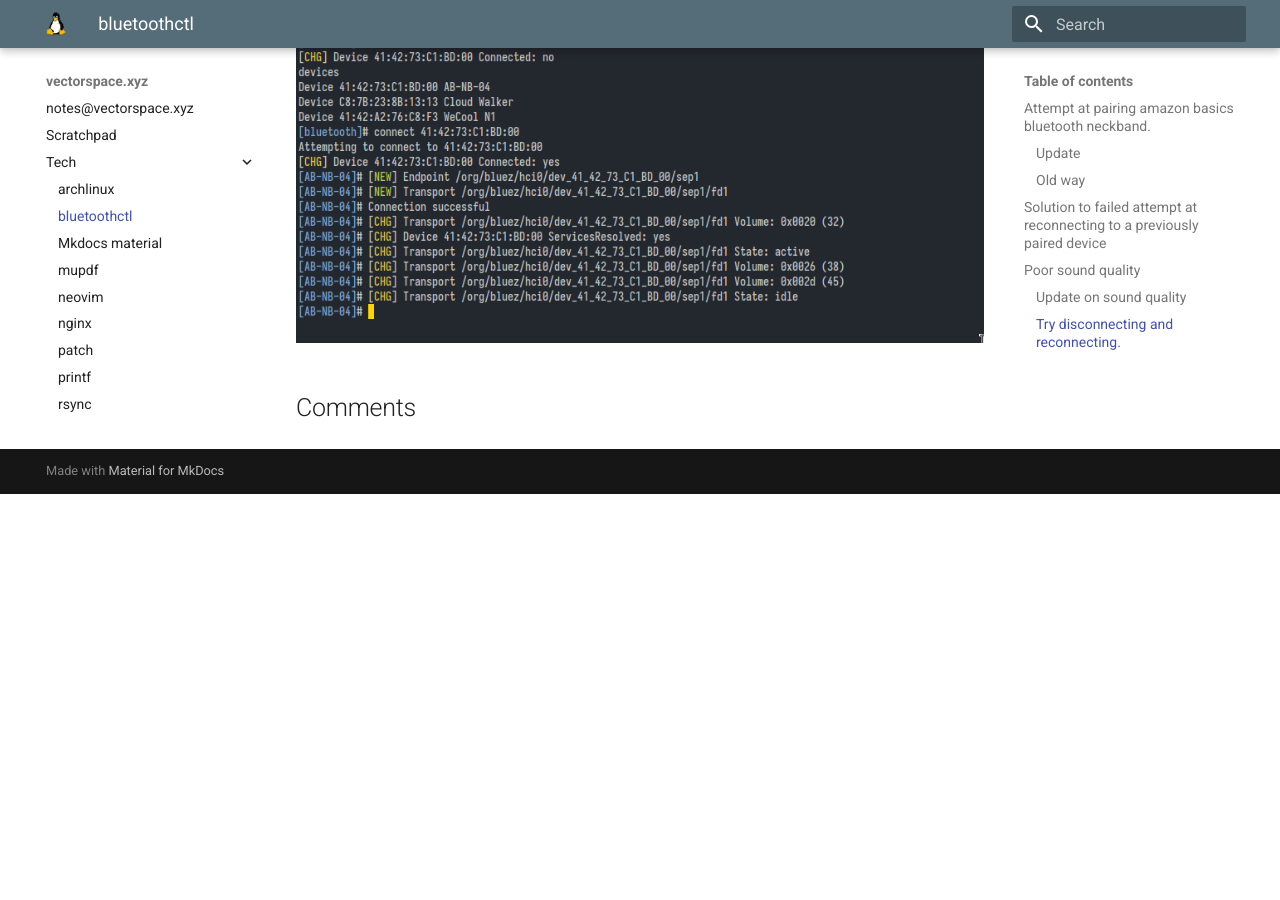
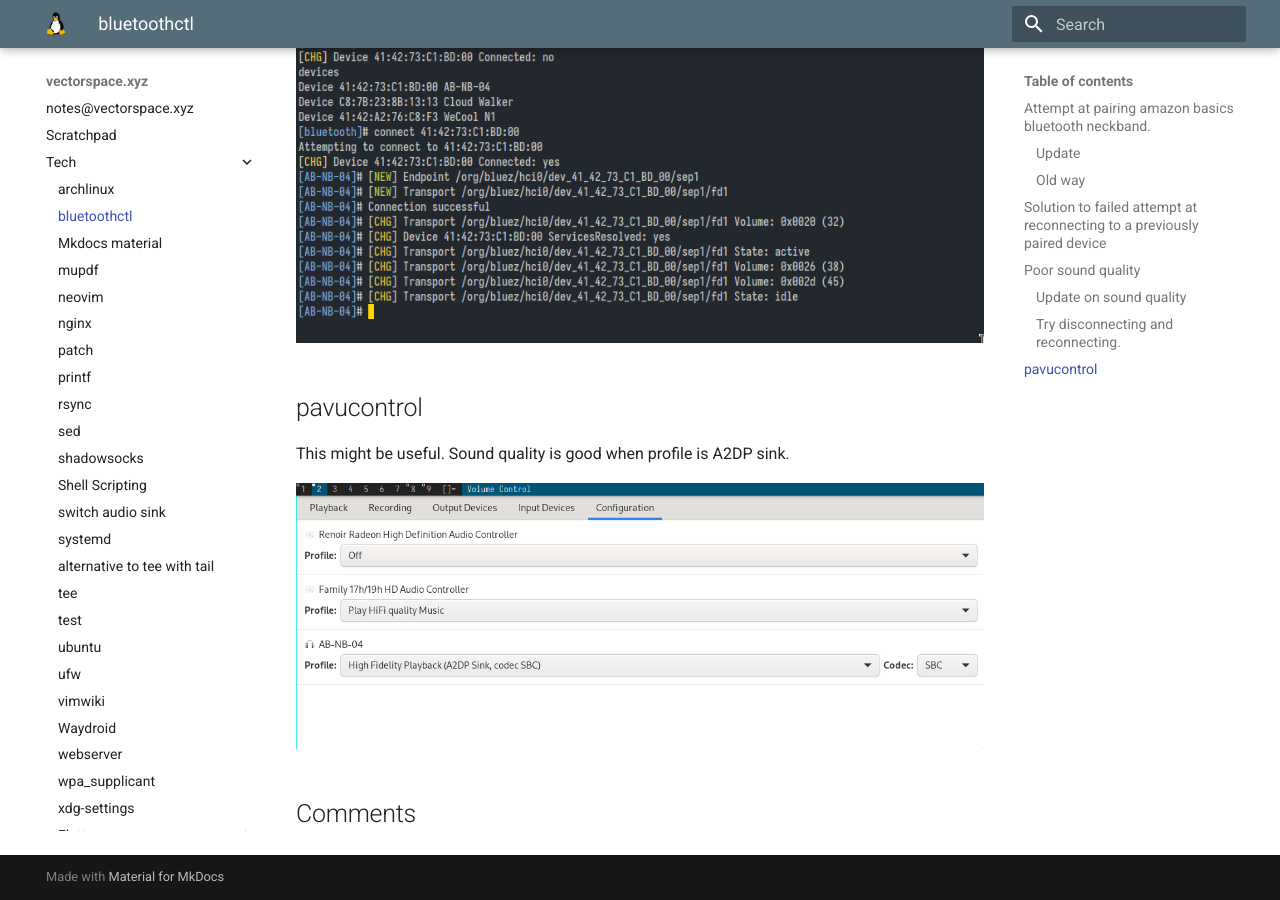
Before and after one commit to vectorspacexyz/vectorspacexyz.github.io, an MkDocs documentation site: the page built from docs/tech/bluetoothctl.md, in a window 1280 px wide and 900 px high, scrolled down 6751 px. Built offline with MkDocs 1.6.1 and Material for MkDocs 9.7.7, drawn with Linux system fonts in a browser that asks for light colours; comment, search, counter and statistics services are not loaded; before the commit the page ends 7245 px from its top, so only the background shows below that.

Commit message:
bluetoothctl stuff

````diff
--- a/docs/tech/bluetoothctl.md
+++ b/docs/tech/bluetoothctl.md
@@ -276,6 +276,7 @@
         }
     }
 ]
+
 ```
 
 ### Try disconnecting and reconnecting.
@@ -283,3 +284,8 @@
 Disconnected and reconnected.
 
 ![1709009915.png](img/1709009915.png)
+
+## pavucontrol
+This might be useful. Sound quality is good when profile is A2DP sink.
+
+![1709792657.png](img/1709792657.png)
````
Also changed, not shown: docs/tech/img/1709792657.png (added).
